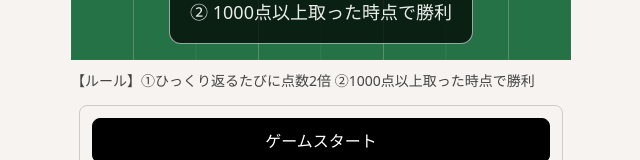
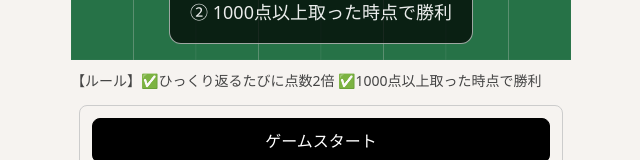
Before and after one commit to kurehajime/powpow_reversi, a React (Vite) app: page / in a window 1280 px wide. Shown: the part 494-654 px from the top of the page, without its empty margins (319-959 px from the left). Built offline with nearby package versions, Linux system fonts and the light colour scheme.

Commit message:
ヘルプ

```diff
--- a/src/components/GameElement.tsx
+++ b/src/components/GameElement.tsx
@@ -206,7 +206,7 @@ export default function GameElement() {
       {/* 盤面の下にルールの Marquee */}
       <div className="panel-wrap" style={{ marginTop: 4 }}>
         <div style={{ fontSize: 14, color: '#444' }}>
-          【ルール】①ひっくり返るたびに点数2倍 ②1000点以上取った時点で勝利
+          【ルール】✅ひっくり返るたびに点数2倍 ✅1000点以上取った時点で勝利
         </div>
       </div>
 
```
